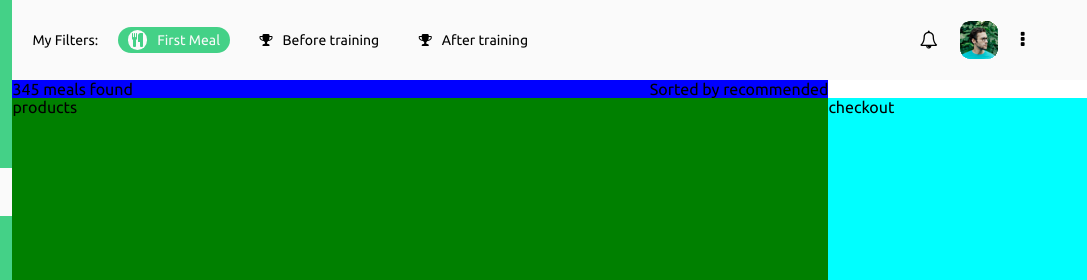
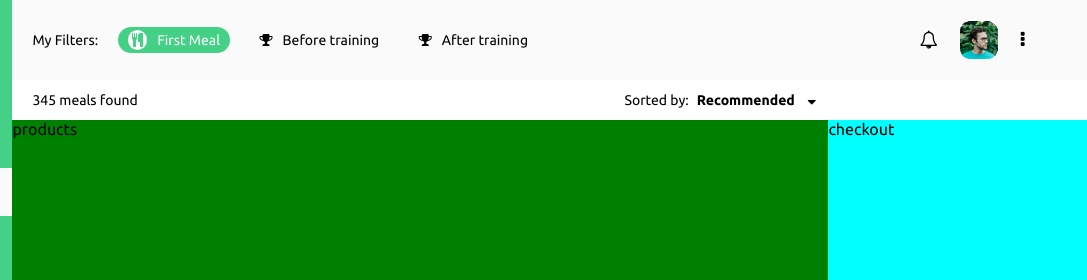
Before and after one commit to QuincyJ1/4---food-delivery-platform, a website: page index.html in a window 1280 px wide. Shown: the top 280 px of the page, 193-1280 px from the left. Drawn offline with Linux system fonts and the light colour scheme.

Commit message:
sort menu update

```diff
--- a/css/base/layout.css
+++ b/css/base/layout.css
@@ -16,7 +16,9 @@ section > .top-section {
 section > .sort-menu {
   display: flex;
   justify-content: space-between;
-  width: 75%;
+  flex-wrap: wrap;
+  align-items: center;
+  width: 72%;
 }
 .columns {
   display: flex;
--- a/css/pages/home.css
+++ b/css/pages/home.css
@@ -98,7 +98,22 @@
 }
 
 .sort-menu {
-  background-color: blue;
+  height: 40px;
+  font-size: 14px;
+  align-items: center;
+  margin-left: 20px;
+}
+.sort-menu .drop-down-menu {
+  display: flex;
+  gap: 8px;
+}
+.sort-menu a {
+  text-decoration: none;
+  font-weight: bold;
+  color: #000000;
+}
+.sort-menu i {
+  margin-left: 5px;
 }
 
 .products {
--- a/index.html
+++ b/index.html
@@ -63,8 +63,10 @@
                 </div>
             </div>
             <div class="sort-menu">
-                <p>345 meals found</p>
-                <p>Sorted by recommended</p>
+                <p><span>345</span> meals found</p>
+                <p class="drop-down-menu">Sorted by: <a href="#">Recommended </a>
+                    <i class="fa fa-sort-desc" aria-hidden="true"></i>
+                 </p>
             </div>
             <div class="columns">
 
```
